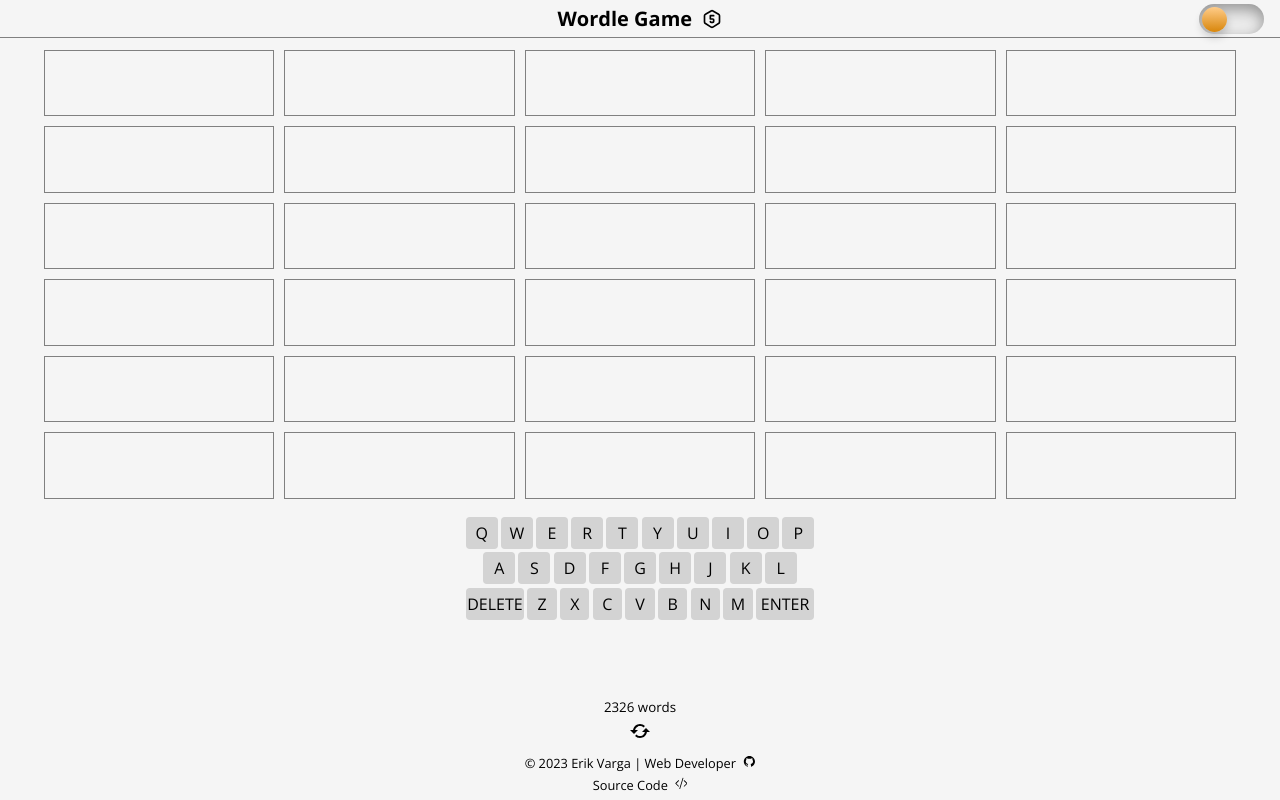
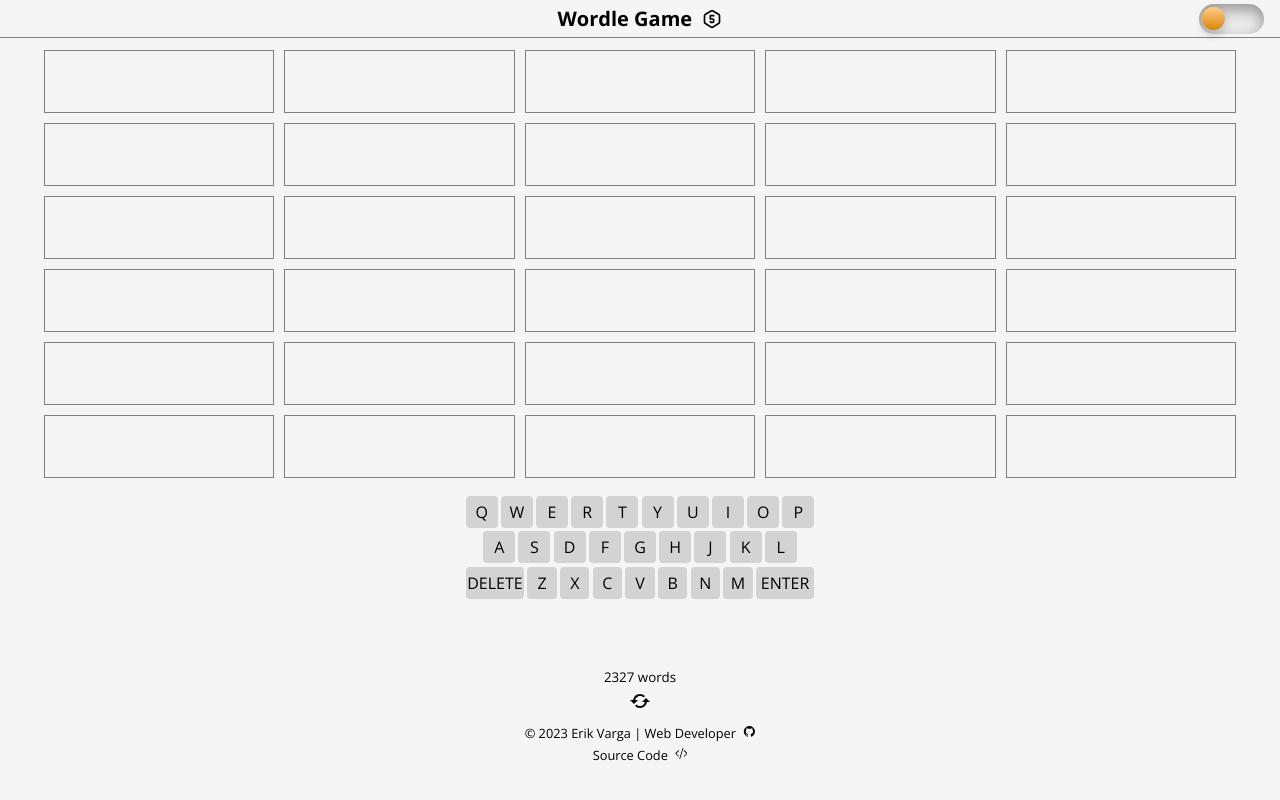
Before and after one commit to Erik-Varga/react-wordle-game, a React (Create React App) app: page / in a window 1280 px wide. Built offline with nearby package versions, Linux system fonts and the light colour scheme.

Commit message:
keyboard updated

```diff
--- a/src/App.css
+++ b/src/App.css
@@ -83,7 +83,7 @@ nav h1 {
 .game {
   width: 100%;
   height: 100%;
-  height: calc(100vh - 140px);
+  height: calc(100vh - 170px);
   display: flex;
   align-items: center;
   padding: 1px;
@@ -180,7 +180,7 @@ nav h1 {
 }
 
 .btn {
-  /* color: var(--text_color); */
+  color: var(--text_color);
   background-color: transparent;
   font-size: 1.5rem;
   padding: 1px;
@@ -189,7 +189,6 @@ nav h1 {
 .btn:hover {
   color: white;
 }
-
 
 .footer a {
   color: var(--text_color);
--- a/src/components/DarkMode.css
+++ b/src/components/DarkMode.css
@@ -20,8 +20,8 @@
 }
 .dark_mode_label:after {
     content: "";
-    width: 25px;
-    height: 25px;
+    width: 23px;
+    height: 23px;
     position: absolute;
     top: 3px;
     left: 3px;
--- a/src/components/DarkMode.js
+++ b/src/components/DarkMode.js
@@ -1,18 +1,24 @@
-import React from 'react'
+import React, { useEffect, useState } from 'react'
 import './DarkMode.css'
 
 const DarkMode = () => {
+
   const setDarkMode = () => {
     document.querySelector('body').setAttribute('data-theme', 'dark');
+    localStorage.setItem('theme-color', 'dark');
   }
 
   const setLightMode = () => {
     document.querySelector('body').setAttribute('data-theme', 'light');
+    localStorage.setItem('theme-color', 'light');
   }
 
   const toggleTheme = (e) => {
-        if (e.target.checked) setDarkMode();
-        else setLightMode();
+      if (e.target.checked) {
+        setDarkMode()
+      } else {
+        setLightMode();
+      }
   };
 
   return (
--- a/src/components/Letter.js
+++ b/src/components/Letter.js
@@ -17,7 +17,7 @@ function Letter({ letterPos, attemptVal }) {
       // console.log(letter);
       setDisabledLetters((prev) => [...prev, letter]);
     }
-  }, [currAttempt.attempt, almost, correct, letter, setDisabledLetters]);
+  }, [currAttempt.attempt]);
   return (
     <div className="letter" id={letterState}>
       {letter}
```
Also changed, not shown: src/wordle-bank.txt. Lines whose indentation alone changed are shown as unchanged.
